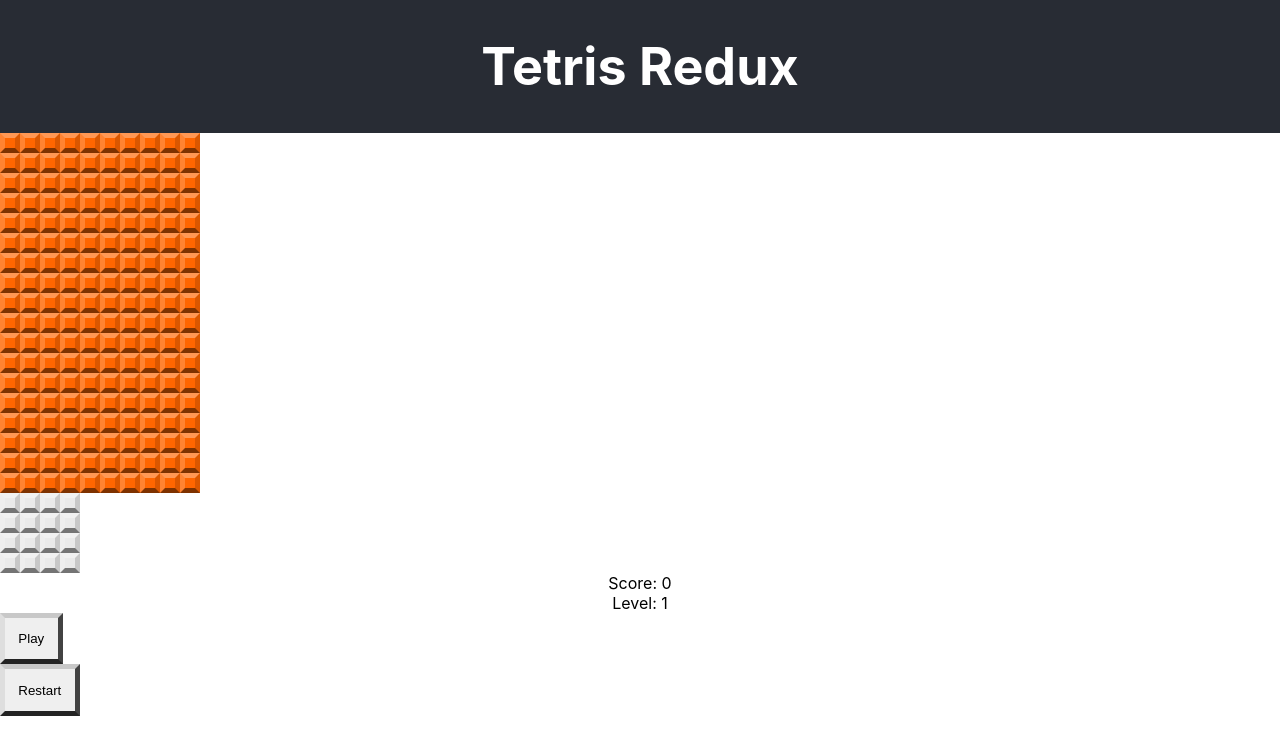
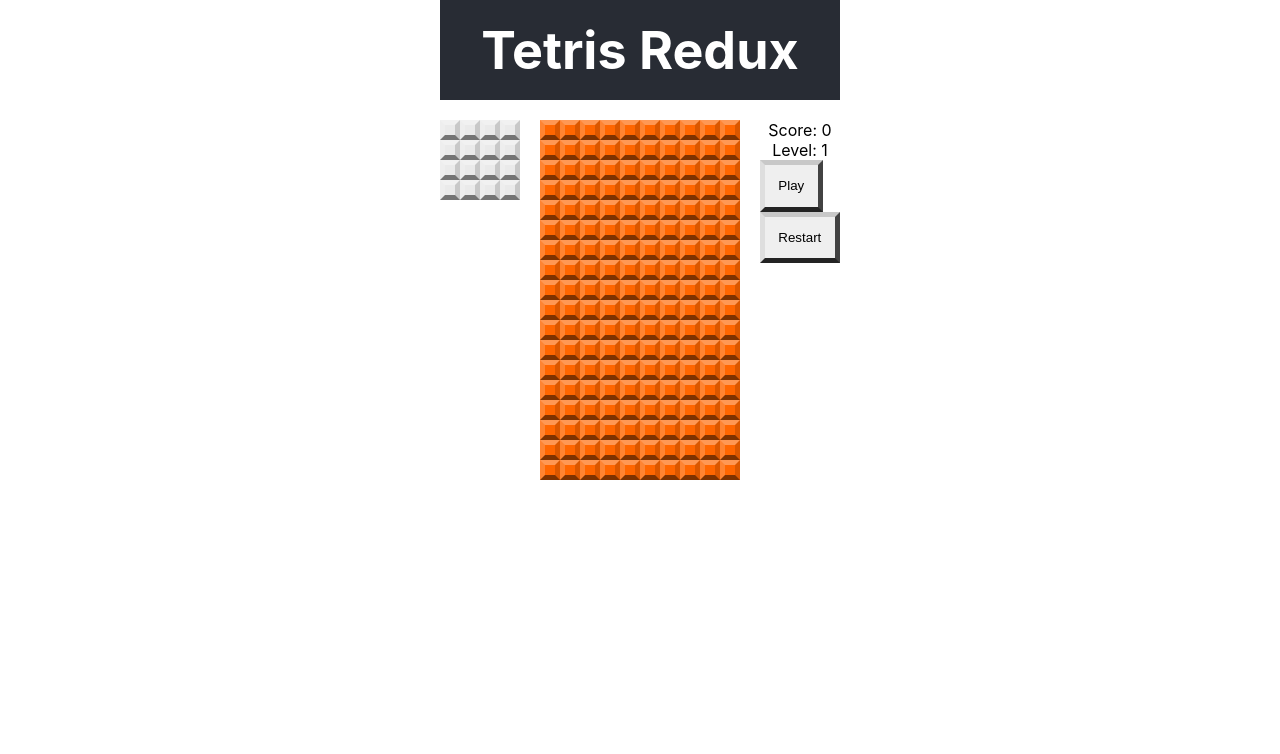
Before and after one commit to scottzyang/react-redux-tetris, a React (Create React App) app: page / in a window 1280 px wide. Shown: the top 754 px of the page. Built offline with nearby package versions, Linux system fonts and the light colour scheme.

Commit message:
Added grid area styles

```diff
--- a/src/index.css
+++ b/src/index.css
@@ -95,21 +95,6 @@ code {
   box-sizing: border-box;
 }
 
-.grid-board {
-  display: grid;
-  grid-template-columns: repeat(var(--cols), var(--tile-size));
-  grid-gap: 0;
-  align-self: flex-start;
-}
-
-/* Next Block */
-.next-block {
-  display: grid;
-  grid-template-columns: repeat(4, var(--tile-size));
-  align-self: flex-start;
-}
-
-
 /* Score Board */
 .score-board-button {
   display: block;
@@ -120,3 +105,54 @@ code {
   border-right-color: var(--button-color-r);
   border-bottom-color: var(--button-color-b);
 }
+
+/* App */
+.App {
+  --col-side: calc(var(--tile-size) * 4);
+  --col-center: calc(var(--tile-size) * 10);
+  --grid-height: calc(var(--tile-size) * 18);
+
+  width: calc(var(--tile-size) * (4 + 1 + 10 + 1 + 4));
+  margin: auto;
+  display: grid;
+
+  grid-gap: var(--tile-size) var(--tile-size);
+  /* Defines three columns of `--col-side`, `--col-center`, and `--col-side` widths. */
+  grid-template-columns: var(--col-side) var(--col-center) var(--col-side);
+  /* Defines three rows of `100px`, `--grid-height`, and 100px. */
+  grid-template-rows: 100px var(--grid-height) 100px;
+
+  /* This defines the areas on the grid with names: 'h', 'l', 'c', 'r',
+  and 'b'. The '.' represents an empty cell on the grid. */
+  grid-template-areas: "h h h"
+    "l c r"
+    ". b .";
+}
+
+/* App-header */
+.App-header {
+  grid-area: h;
+}
+
+.grid-board {
+  display: grid;
+  grid-template-columns: repeat(var(--cols), var(--tile-size));
+  grid-gap: 0;
+  align-self: flex-start;
+  grid-area: c;
+  /* Assign to grid area c */
+}
+
+/* Next Block */
+.next-block {
+  display: grid;
+  grid-template-columns: repeat(4, var(--tile-size));
+  align-self: flex-start;
+  grid-area: l;
+  /* Grid area l left column */
+}
+
+/* score-board */
+.score-board {
+  grid-area: r;
+}
```
